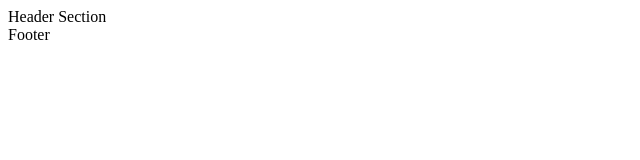
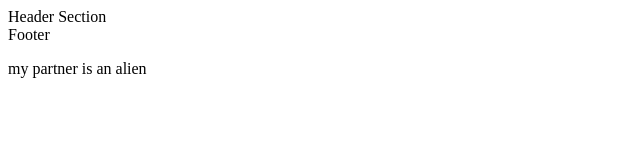
Before and after one commit to yusufroqib/cohorts-four, a React (Vite) app: page / in a window 1280 px wide. Shown: the top 160 px of the page, without its empty margins (0-640 px from the left). Built offline with nearby package versions, Linux system fonts and the light colour scheme.

Commit message:
partner session

```diff
--- a/src/App.jsx
+++ b/src/App.jsx
@@ -1,5 +1,6 @@
 import Footer from "./components/Footer"
 import Header from "./components/Header"
+import Omooro from "./components/Omooro"
 
 
 function App() {
@@ -8,6 +9,7 @@ function App() {
     <>
     <Header/>
     <Footer/>
+    <Omooro/>
 
     </>
   )
--- /dev/null
+++ b/src/components/Omooro.jsx
@@ -0,0 +1,11 @@
+import React from 'react'
+
+const   Omooro = () => {
+  return (
+    <div>
+      <p> my partner is an alien </p>
+    </div>
+  )
+}
+
+export default Omooro
```
